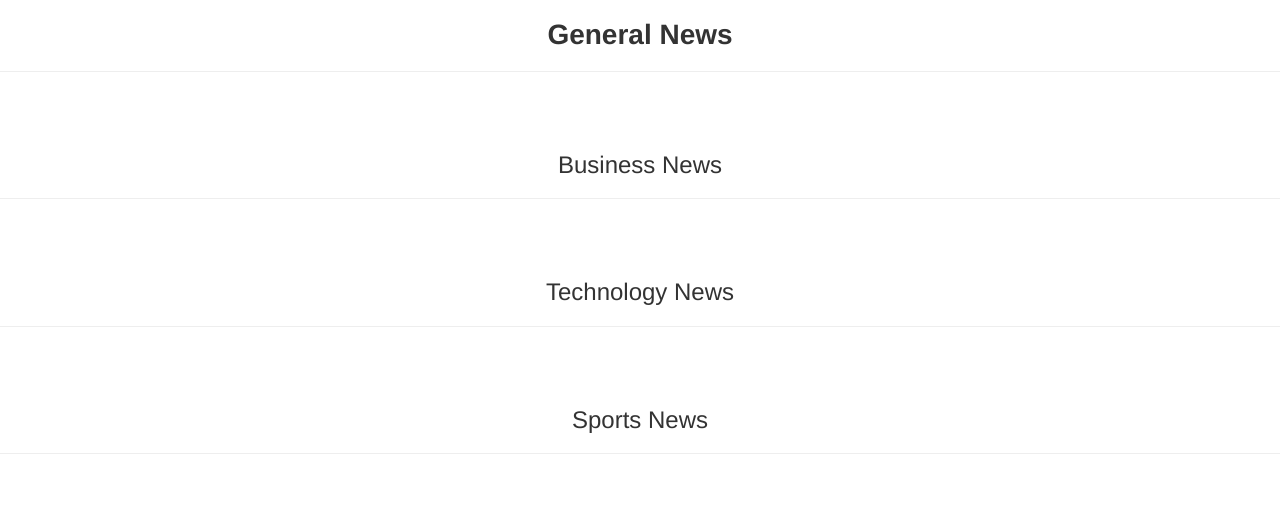
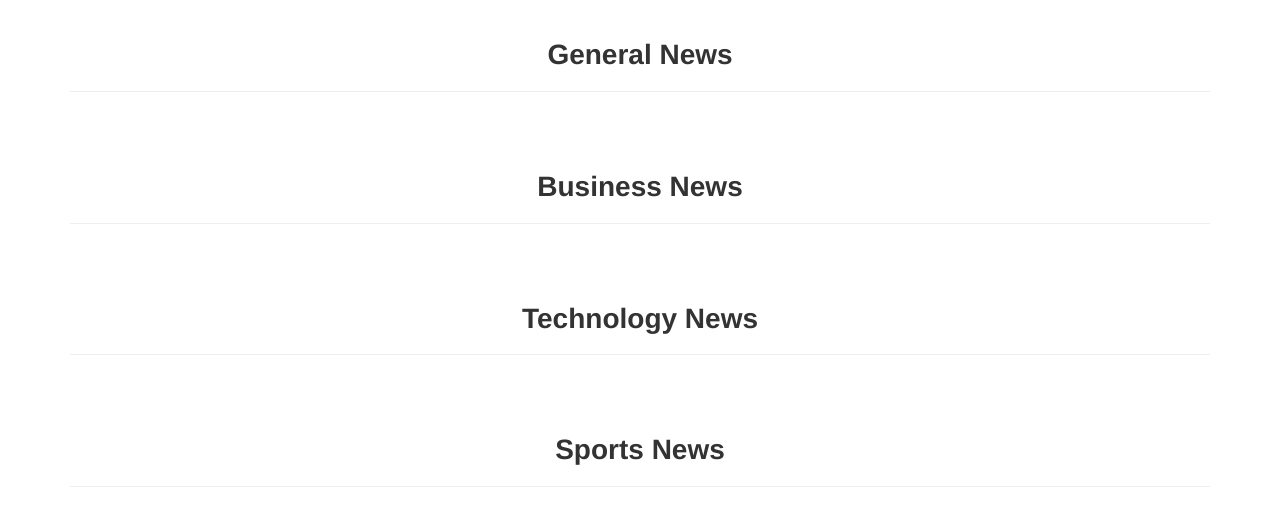
Before and after one commit to kayitesijackie/News-Highlight, a Flask app: template app/templates/index.html in a window 1280 px wide. Shown: the part 52-578 px from the top of the page. Run offline with Flask 2, Linux system fonts and the light colour scheme; the template is opened without the code that fills it, so the values that code supplies are empty; parts of the project's set-up code (start-up, migrations or seed data) failed here and were passed over; some libraries are stand-ins or nearby versions.

Commit message:
add div class=container and styles of h3

```diff
--- a/app/templates/index.html
+++ b/app/templates/index.html
@@ -2,8 +2,9 @@
 {% import 'macros.html' as macro %}
 
 <!-- Content block -->
+
 {% block content %}
-
+<div class="container">
 <!-- General news sources sections -->
 <h3 class="text-center" style="font-weight: bold; font-size: 28px;">General News</h3>
 <hr><br>
@@ -12,24 +13,25 @@
 </div>
 <br>
 <!-- Business news sources sections -->
-<h3 class="text-center">Business News</h3>
+<h3 class="text-center" style="font-weight: bold; font-size: 28px;">Business News</h3>
 <hr><br>
 <div class="row">
   {{ macro.displaySourceList(business) }}
 </div>
 <br>
 <!-- Technology news sources sections -->
-<h3 class="text-center">Technology News</h3>
+<h3 class="text-center" style="font-weight: bold; font-size: 28px;">Technology News</h3>
 <hr><br>
 <div class="row">
   {{ macro.displaySourceList(technology) }}
 </div>
 <br>
 <!-- Sports news sources sections -->
-<h3 class="text-center">Sports News</h3>
+<h3 class="text-center" style="font-weight: bold; font-size: 28px;">Sports News</h3>
 <hr><br>
 <div class="row">
   {{ macro.displaySourceList(sports) }}
 </div>
+</div>
 
 {% endblock %}
```
